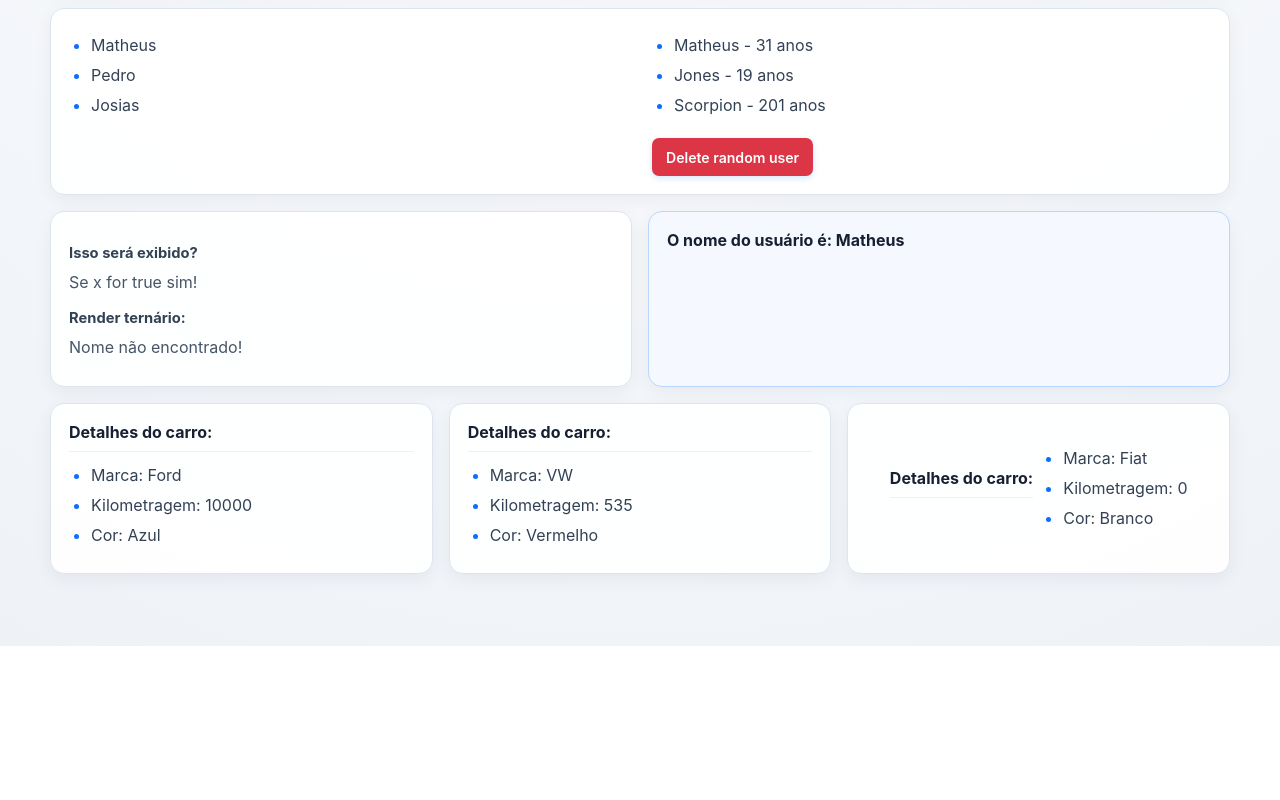
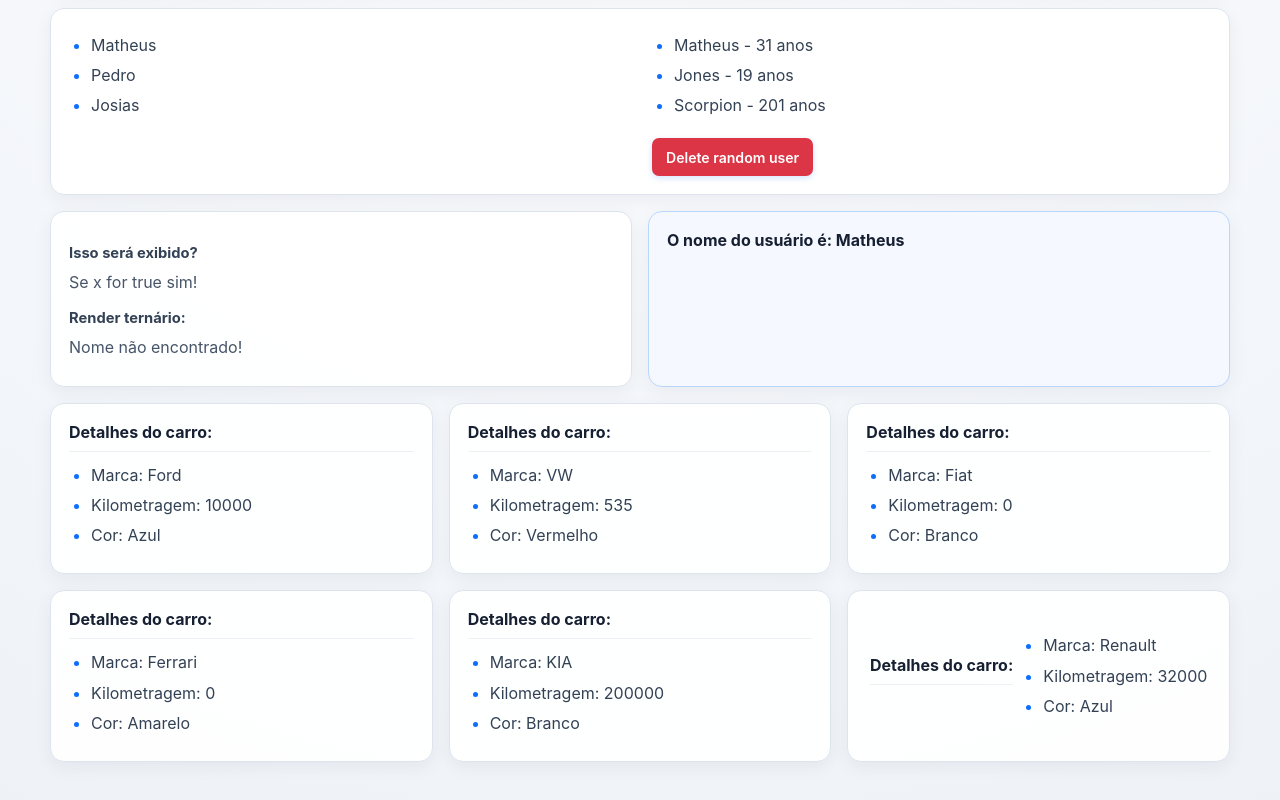
Before and after one commit to GleissonPDias/aula_08, a React (Vite) app in the folder aula-08/: page / in a window 1280 px wide. Shown: the part 506-1306 px from the top of the page. Before the commit the page ends 1152 px from the top, so only its background shows below. Built offline with nearby package versions, Linux system fonts and the light colour scheme.

Commit message:
refactor: render car details from data

```diff
--- a/aula-08/src/App.jsx
+++ b/aula-08/src/App.jsx
@@ -7,6 +7,12 @@ import ShowUserName from "./components/ShowUserName";
 import CarDetails from "./components/CarDetails";
 
 function App() {
+
+  const cars = [
+    { id: 1, brand: "Ferrari", color: "Amarelo", km: 0 },
+    { id: 2, brand: "KIA", color: "Branco", km: 200000 },
+    { id: 3, brand: "Renault", color: "Azul", km: 32000 },
+  ];
 
   return (
     <div className='App'>
@@ -30,6 +36,15 @@ function App() {
 <CarDetails brand="VW" color="Vermelho" km={535} />
 <CarDetails brand="Fiat" color="Branco" km={0} />
 
+{cars.map((car) => (
+  <CarDetails
+    key={car.id}
+    brand={car.brand}
+    color={car.color}
+    km={car.km}
+  />
+))}
+
     </div>
   )
 }
```
